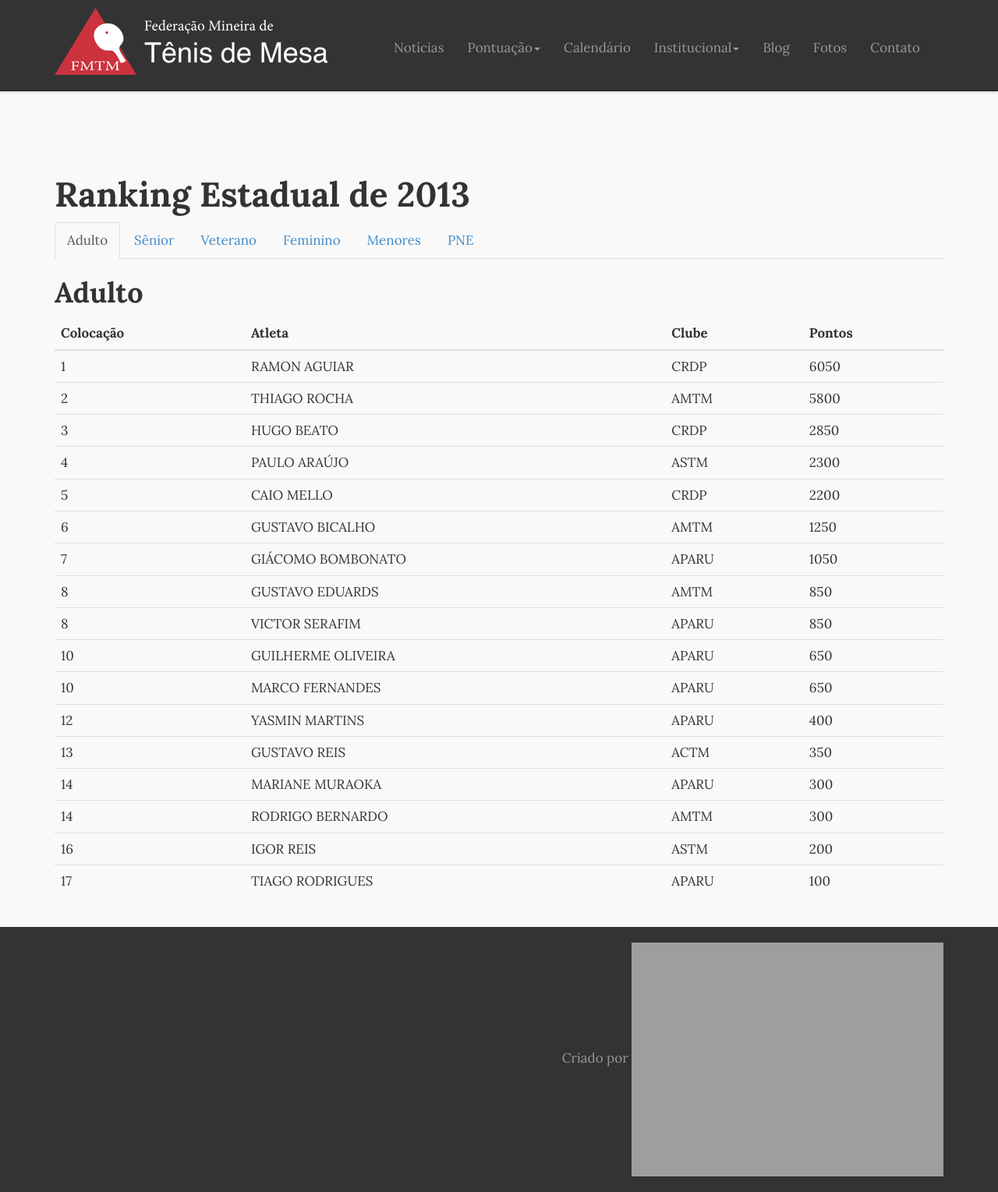
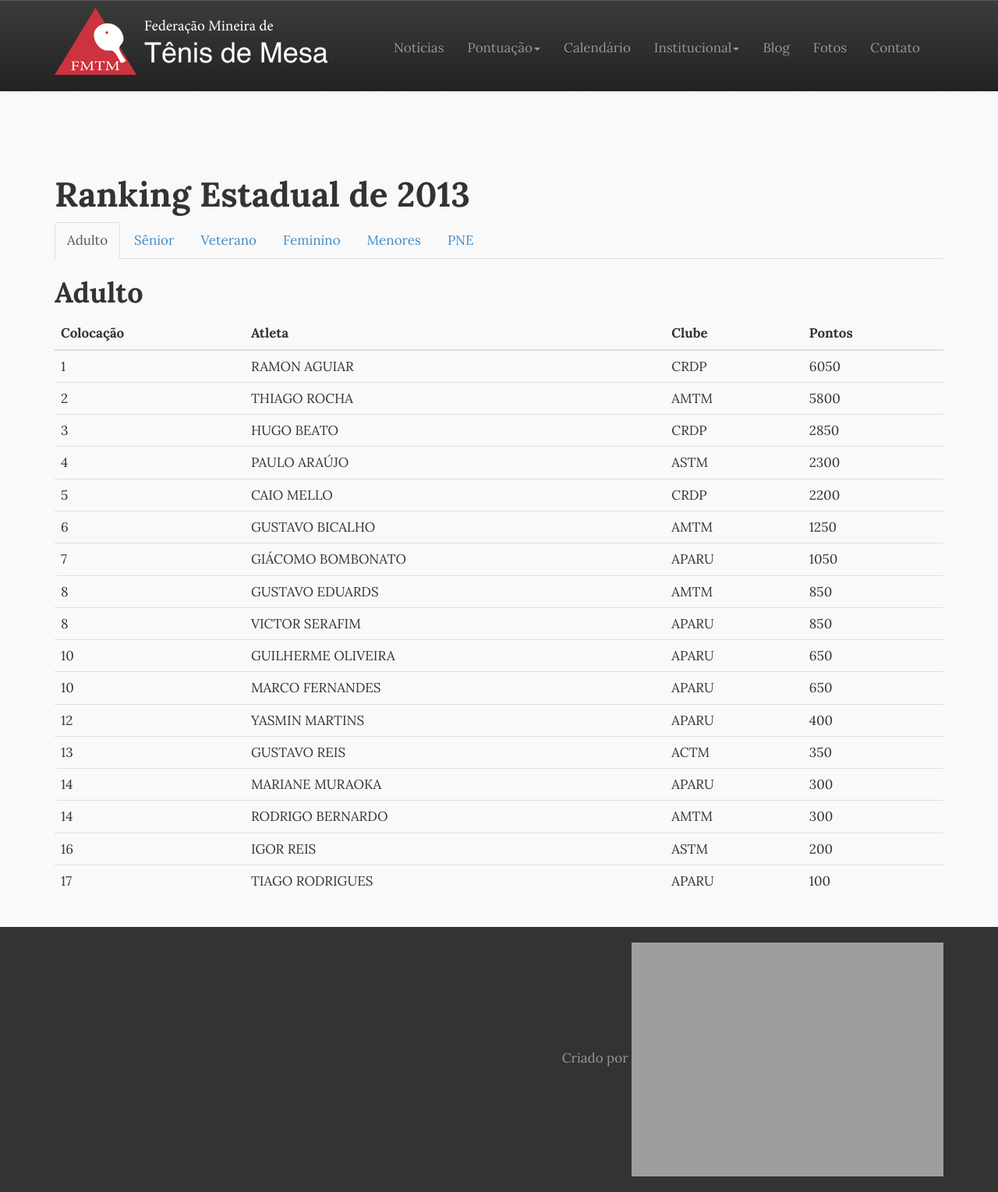
Before and after one commit to thiagokimo/fmtm, a Jekyll site: the page built from ranking.html, in a window 1280 px wide. Shown: the whole page at 78% size. Built offline with Jekyll 4.4.1, drawn with Linux system fonts in a browser that asks for light colours; Markdown is read by kramdown in place of the engine named in the settings.

Commit message:
Adding bootstrap-theme

```diff
--- a/_includes/default/head.html
+++ b/_includes/default/head.html
@@ -5,6 +5,7 @@
   <meta name="viewport" content="width=device-width, initial-scale=1.0">
   <link href="{{site.baseurl}}/img/favicon.png" rel="shortcut icon" />
   <link href="{{site.baseurl}}/css/bootstrap.min.css" rel="stylesheet" media="screen">
+  <link href="{{site.baseurl}}/css/bootstrap-theme.min.css" rel="stylesheet" media="screen">
   <link href="{{site.baseurl}}/css/blueimp-gallery.min.css" rel="stylesheet" media="screen">
   <link href="{{site.baseurl}}/css/main.css" rel="stylesheet" media="screen">
 </head>
```
Also changed, not shown: css/bootstrap-theme.min.css (added).
